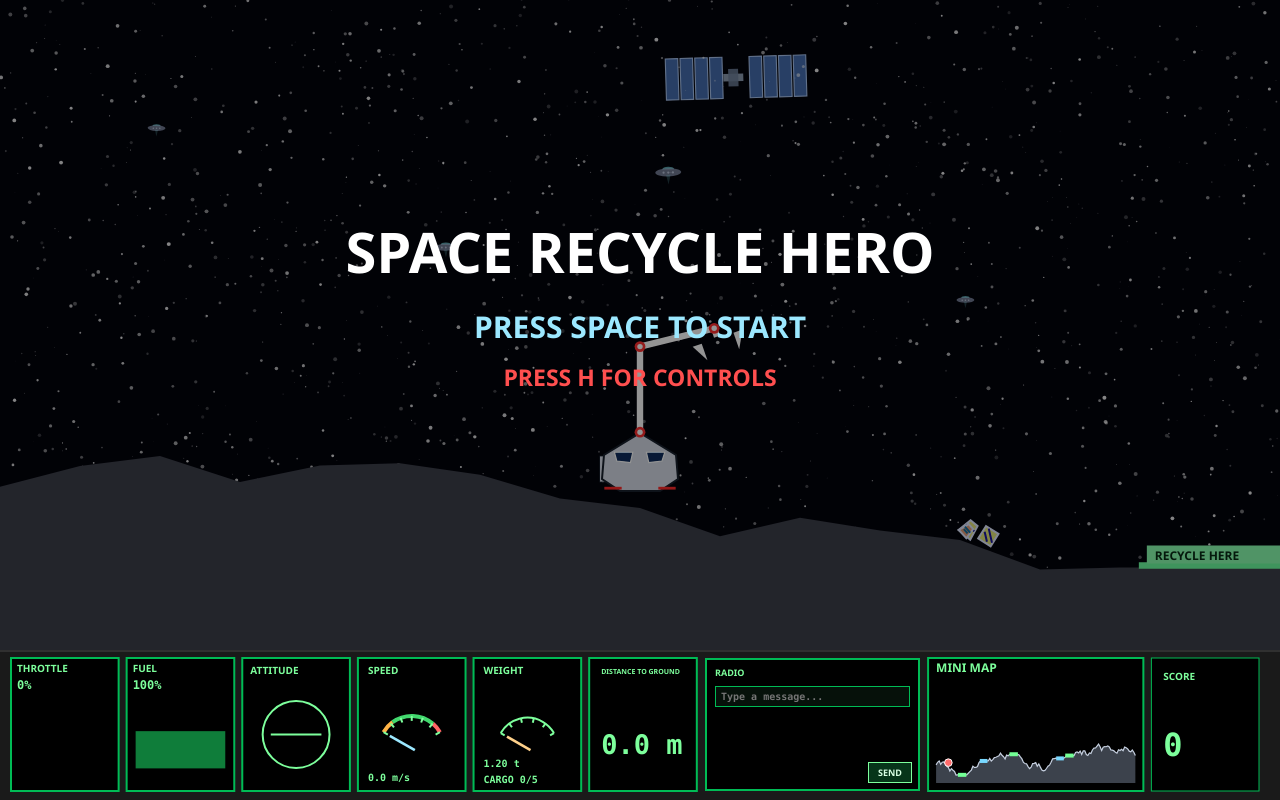
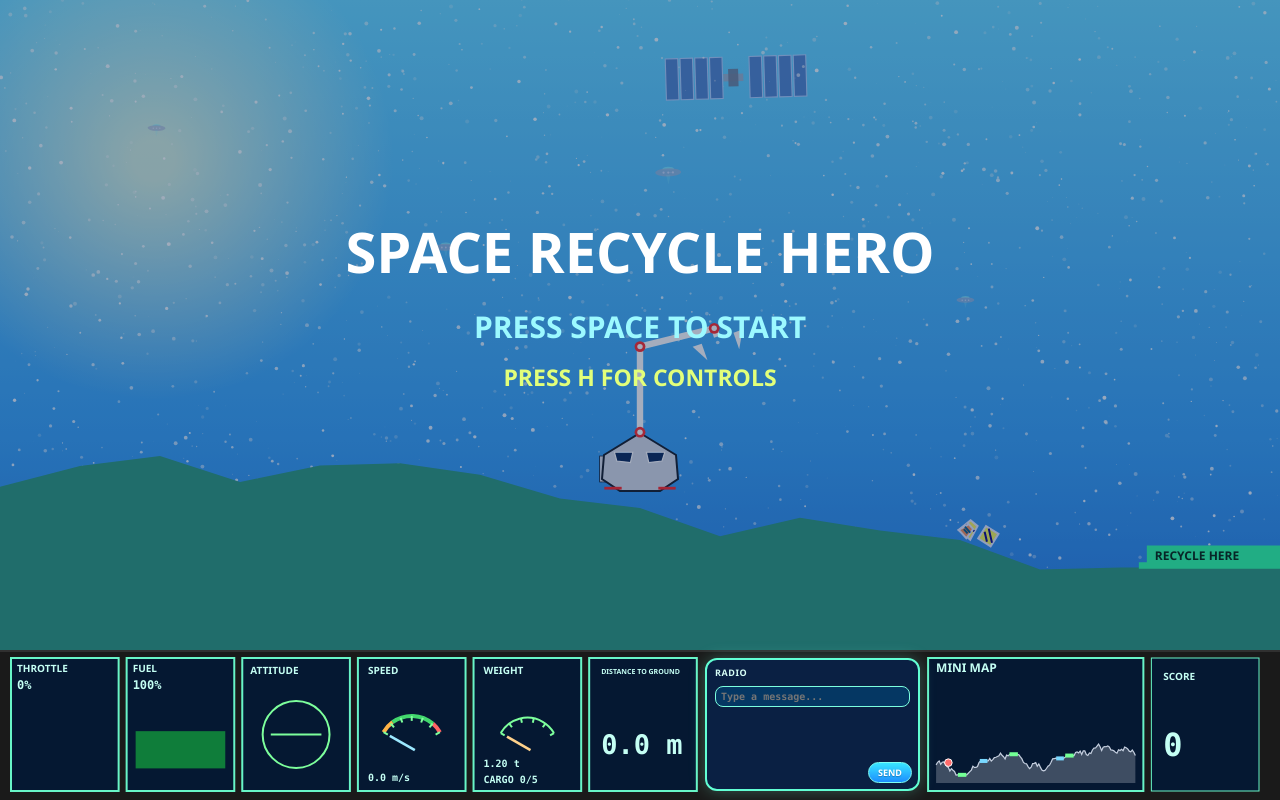
Before and after one commit to ShaneGoodwin501/Space-Recycle-Hero, a plain HTML site: page index.html in a window 1280 px wide. Drawn offline with Linux system fonts and the light colour scheme; animation ran at ten frames a second.

Commit message:
Reimagine game with bright 2026 neon style and richer SFX

```diff
--- a/game.js
+++ b/game.js
@@ -5,6 +5,8 @@
   // Tunable constants
   // =========================
   const CONFIG = {
+    // 2026 neon/bubbly refresh tuning
+
     METER_TO_PX: 40,
     gravity: 1.62,
     thrustMax: 10,
@@ -49,6 +51,20 @@
     trackDriveMaxSpeed: 1.35,
     landingGearTransitionSec: 2,
     trayCapacity: 5,
+  };
+
+
+  const THEME = {
+    skyTop: '#68d9ff',
+    skyBottom: '#1d62d5',
+    cloudGlow: 'rgba(199, 255, 245, 0.35)',
+    terrain: '#2f9a7f',
+    terrainShadow: '#18715c',
+    recycle: '#31ffa5',
+    refuel: '#4fd6ff',
+    panelBg: 'rgba(2, 24, 54, 0.86)',
+    panelStroke: '#68f5c7',
+    panelText: '#c5fff4',
   };
 
   const canvas = document.getElementById('gameCanvas');
@@ -159,6 +175,7 @@
       else if (game.state === 'PLAYING') {
         ship.trayExtended = !ship.trayExtended;
         playTraySealSound(ship.trayExtended);
+        playUiChime('ui');
       }
     }
     if (e.code === 'KeyH') {
@@ -181,10 +198,12 @@
       const canToggleOff = ship.tracksExtended && ship.landed && Math.hypot(ship.vx, ship.vy) < 0.9;
       if (canToggleOn) {
         ship.tracksExtended = true;
+        playUiChime('ui');
         ship.throttle = 0;
         ship.gearExtended = false;
       } else if (canToggleOff) {
         ship.tracksExtended = false;
+        playUiChime('ui');
         ship.gearExtended = true;
         ship.gearSafetyTimer = CONFIG.landingGearTransitionSec + 0.35;
       }
@@ -208,6 +227,7 @@
     if (e.code === 'Escape' && game.state !== 'CRASHED' && game.state !== 'READY') {
       game.paused = !game.paused;
       if (!game.paused) game.showHelp = false;
+      playUiChime('ui');
     }
   }, { passive: false });
   window.addEventListener('pointerdown', unlockAudioFromUserGesture, { passive: true });
@@ -323,7 +343,7 @@
       a: Math.random() * 0.72 + 0.18,
     }));
 
-    const palette = ['#5f7cff', '#d39bff', '#ffd38a', '#8de4ff', '#9ad2ff'];
+    const palette = ['#1cf0ff', '#6cf9a5', '#8cb6ff', '#ffd86b', '#63fff0'];
     planets = Array.from({ length: CONFIG.planetCount }, () => ({
       x: Math.random() * CONFIG.worldWidth,
       y: Math.random() * 68 - 14,
@@ -457,8 +477,8 @@
       r: type.r,
       mass: type.mass,
       points: type.points,
-      color: `hsl(${hue} 68% 68%)`,
-      accent: `hsl(${(hue + 180) % 360} 78% 36%)`,
+      color: `hsl(${hue} 88% 66%)`,
+      accent: `hsl(${(hue + 180) % 360} 88% 30%)`,
       type: type.name,
       shape: cargoShapes[shapeIndex % cargoShapes.length],
       grabbed: false,
@@ -524,6 +544,8 @@
     audio: null,
     supplyShips: [],
     supplySpawnTimer: CONFIG.supplyShipIntervalSec,
+    lastRefuelChimeFuel: 0,
+    wasLanded: true,
     radioMessage: { text: '', timer: 0 },
   };
 
@@ -614,7 +636,7 @@
       ctx.fill();
       ctx.fillStyle = '#6f7f96';
       ctx.fillRect(-16, -2, 20, 4);
-      ctx.fillStyle = '#9ce8ff';
+      ctx.fillStyle = '#9cf9ff';
       ctx.fillRect(5, -1, 12, 2);
       ctx.restore();
     }
@@ -673,6 +695,9 @@
     game.camera.x = ship.x;
     game.camera.y = ship.y - 6;
     game.state = 'PLAYING';
+    game.wasLanded = true;
+    game.lastRefuelChimeFuel = 0;
+    playUiChime('start');
     game.showHelp = false;
     initAudio();
   }
@@ -886,6 +911,54 @@
     thud.stop(now + 0.18);
   }
 
+
+
+  function playUiChime(kind = 'ui') {
+    const a = game.audio;
+    if (!a) return;
+    const now = a.ctx.currentTime;
+    const osc = a.ctx.createOscillator();
+    const gain = a.ctx.createGain();
+    osc.type = 'triangle';
+    const pairs = {
+      ui: [520, 680],
+      start: [430, 860],
+      pickup: [780, 1180],
+      landing: [600, 760],
+      score: [740, 1040],
+      refuel: [490, 710],
+    };
+    const [f1, f2] = pairs[kind] || pairs.ui;
+    osc.frequency.setValueAtTime(f1, now);
+    osc.frequency.exponentialRampToValueAtTime(f2, now + 0.12);
+    gain.gain.setValueAtTime(0.0001, now);
+    gain.gain.linearRampToValueAtTime(0.05, now + 0.015);
+    gain.gain.exponentialRampToValueAtTime(0.0001, now + 0.16);
+    osc.connect(gain);
+    gain.connect(a.master);
+    osc.start(now);
+    osc.stop(now + 0.18);
+  }
+
+  function playScoreCelebration(points = 100) {
+    const a = game.audio;
+    if (!a) return;
+    const now = a.ctx.currentTime;
+    const tones = points >= 200 ? [740, 980, 1320] : [620, 840, 1040];
+    tones.forEach((f, i) => {
+      const osc = a.ctx.createOscillator();
+      const gain = a.ctx.createGain();
+      osc.type = 'square';
+      osc.frequency.setValueAtTime(f, now + i * 0.04);
+      gain.gain.setValueAtTime(0.0001, now + i * 0.04);
+      gain.gain.linearRampToValueAtTime(0.045, now + i * 0.04 + 0.01);
+      gain.gain.exponentialRampToValueAtTime(0.0001, now + i * 0.04 + 0.12);
+      osc.connect(gain);
+      gain.connect(a.master);
+      osc.start(now + i * 0.04);
+      osc.stop(now + i * 0.04 + 0.13);
+    });
+  }
   function updateAudio() {
     const a = game.audio;
     if (!a) return;
@@ -1296,6 +1369,7 @@
       ship.settleLock = true;
     }
 
+    const wasLandedFrame = ship.landed;
     ship.landed = (tracksDriving && hasSkid) || (hasSkid && angleOk && speedOk && (verticalOk || ship.settleLock)) || (!tracksDriving && hullHitTerrain && speed < CONFIG.landingMaxSpeed * CONFIG.impactRobustness);
     const liftOffRequested = !tracksDriving && !tracksLock && ship.throttle >= 0.2 && ship.fuel > 0;
     if (ship.landed && liftOffRequested) {
@@ -1346,8 +1420,14 @@
     // Refuel only with safe skid landing on refuel pad.
     if (ship.landed) {
       const refuel = terrain.pads.find(p => p.kind === 'refuel' && Math.abs(ship.x - p.x) <= p.w * 0.45);
-      if (refuel) ship.fuel = clamp(ship.fuel + 100 * dt, 0, 100);
-    }
+      if (refuel) {
+        const before = ship.fuel;
+        ship.fuel = clamp(ship.fuel + 100 * dt, 0, 100);
+        if (Math.floor(ship.fuel / 12) > Math.floor(before / 12)) playUiChime('refuel');
+      }
+    }
+
+    if (!wasLandedFrame && ship.landed) playUiChime('landing');
   }
 
   function updateCargo(dt) {
@@ -1385,6 +1465,7 @@
         if (pick) {
           pick.grabbed = true;
           ship.grabbedCargo = pick.id;
+          playUiChime('pickup');
         }
       }
     }
@@ -1492,6 +1573,7 @@
       if (!ship.storedCargoIds.includes(c.id)) {
         ship.storedCargoIds.push(c.id);
         ship.cargoMass += c.mass;
+        playUiChime('pickup');
       }
     }
 
@@ -1516,6 +1598,7 @@
             if (!ship.storedCargoIds.includes(c.id)) {
               ship.storedCargoIds.push(c.id);
               ship.cargoMass += c.mass;
+              playUiChime('pickup');
             }
           }
         }
@@ -1575,6 +1658,7 @@
         c.targetX = pad.x + pad.w * 0.36;
         c.targetY = pad.y - 0.65;
         game.score += c.points;
+        playScoreCelebration(c.points);
       }
     }
 
@@ -1649,7 +1733,17 @@
   }
 
   function drawBackground() {
-    ctx.fillStyle = '#02030b';
+    const sky = ctx.createLinearGradient(0, 0, 0, H);
+    sky.addColorStop(0, THEME.skyTop);
+    sky.addColorStop(0.55, '#39a2f5');
+    sky.addColorStop(1, THEME.skyBottom);
+    ctx.fillStyle = sky;
+    ctx.fillRect(0, 0, W, H);
+
+    const sun = ctx.createRadialGradient(W * 0.12, H * 0.2, 20, W * 0.12, H * 0.2, Math.min(W, H) * 0.3);
+    sun.addColorStop(0, 'rgba(255,255,210,0.72)');
+    sun.addColorStop(1, 'rgba(255,255,210,0)');
+    ctx.fillStyle = sun;
     ctx.fillRect(0, 0, W, H);
 
     // Animated background set pieces: floating ISS and decorative UFOs (visual only, non-interactive).
@@ -1780,14 +1874,14 @@
     ctx.lineTo(end.x, gameplayH + 30);
     ctx.lineTo(first.x, gameplayH + 30);
     ctx.closePath();
-    ctx.fillStyle = '#3c3f4a';
+    ctx.fillStyle = THEME.terrain;
     ctx.fill();
 
     for (const pad of terrain.pads) {
       const left = toScreen(pad.x - pad.w / 2, pad.y);
       const right = toScreen(pad.x + pad.w / 2, pad.y);
 
-      ctx.strokeStyle = pad.kind === 'recycle' ? '#6cff9f' : '#66d7ff';
+      ctx.strokeStyle = pad.kind === 'recycle' ? THEME.recycle : THEME.refuel;
       ctx.lineWidth = 6.4;
       ctx.beginPath();
       ctx.moveTo(left.x, left.y - 2);
@@ -1795,12 +1889,12 @@
       ctx.stroke();
 
       const b = toScreen(pad.x + pad.w * 0.35, pad.y - 0.1);
-      ctx.fillStyle = '#7f858f';
+      ctx.fillStyle = '#7de6c5';
       ctx.fillRect(b.x, b.y - 42, 40, 42);
 
-      ctx.fillStyle = '#121419';
+      ctx.fillStyle = '#0c3663';
       ctx.fillRect(b.x + 10, b.y - 33, 20, 12);
-      ctx.fillStyle = '#d8dee9';
+      ctx.fillStyle = '#d6fff5';
       ctx.font = 'bold 12px Segoe UI';
       if (pad.kind === 'recycle') {
         ctx.fillStyle = '#6f7782';
@@ -1812,12 +1906,12 @@
         ctx.lineTo(b.x, b.y - 12);
         ctx.closePath();
         ctx.fill();
-        ctx.fillStyle = '#8affb0';
+        ctx.fillStyle = THEME.recycle;
         ctx.fillRect(left.x + 8, left.y - 22, Math.max(120, right.x - left.x - 16), 18);
         ctx.fillStyle = '#082b15';
         ctx.fillText('RECYCLE HERE', left.x + 16, left.y - 8);
       } else {
-        ctx.fillStyle = '#8ecfff';
+        ctx.fillStyle = THEME.refuel;
         ctx.fillRect(left.x + 10, left.y - 20, Math.max(95, right.x - left.x - 20), 16);
         ctx.fillStyle = '#06293e';
         ctx.fillText('REFUEL', left.x + 22, left.y - 8);
@@ -1952,7 +2046,7 @@
     ctx.fillRect((tr.x + trayVisualW) * m - trayEdgeW, trayVisualY * m, trayEdgeW, trayVisualH * m);
 
     if (ship.traySlide > 0.2) {
-      ctx.fillStyle = '#000000';
+      ctx.fillStyle = '#0f3364';
       ctx.textAlign = 'center';
       ctx.textBaseline = 'middle';
       ctx.font = `700 ${Math.max(10, Math.floor(0.21 * m))}px "Segoe UI", Arial, sans-serif`;
@@ -2268,14 +2362,14 @@
       const padX = Math.max(6, Math.floor(8 * uiScale));
       const maxTextW = Math.max(18, w - padX * 2);
       const valueText = `${Math.round(value * 100)}${unit}`;
-      ctx.fillStyle = '#000';
+      ctx.fillStyle = THEME.panelBg;
       ctx.fillRect(x, panelY, w, panelH);
-      ctx.strokeStyle = '#0b5';
+      ctx.strokeStyle = THEME.panelStroke;
       ctx.strokeRect(x, panelY, w, panelH);
       ctx.fillStyle = '#0f7d3a';
       const fillW = Math.max(0, Math.min(1, value)) * (w - 18);
       ctx.fillRect(x + 9, panelY + panelH * 0.55, fillW, panelH * 0.28);
-      ctx.fillStyle = '#7dff9c';
+      ctx.fillStyle = THEME.panelText;
       drawFittedText(label, x + padX, panelY + Math.max(14, Math.floor(20 * uiScale)), maxTextW, Math.max(10, Math.floor(14 * uiScale)), 7, 'Segoe UI');
       drawFittedText(valueText, x + padX, panelY + Math.max(30, Math.floor(44 * uiScale)), maxTextW, Math.max(11, Math.floor(18 * uiScale)), 8, 'Consolas, monospace');
     }
@@ -2319,9 +2413,9 @@
     const attitudeX = cursorX;
     const gx = attitudeX + attitudePanelW / 2;
     const gy = panelY + panelH / 2 + 10;
-    ctx.fillStyle = '#000';
+    ctx.fillStyle = THEME.panelBg;
     ctx.fillRect(attitudeX, panelY, attitudePanelW, panelH);
-    ctx.strokeStyle = '#0b5';
+    ctx.strokeStyle = THEME.panelStroke;
     ctx.strokeRect(attitudeX, panelY, attitudePanelW, panelH);
     ctx.strokeStyle = '#7dff9c';
     ctx.lineWidth = 2;
@@ -2337,7 +2431,7 @@
     ctx.lineTo(gaugeSize * 0.28, 0);
     ctx.stroke();
     ctx.restore();
-    ctx.fillStyle = '#7dff9c';
+    ctx.fillStyle = THEME.panelText;
     drawFittedText('ATTITUDE', attitudeX + 8, panelY + 16, Math.max(18, attitudePanelW - 16), Math.max(10, Math.floor(13 * uiScale)), 7, 'Segoe UI');
     cursorX += attitudePanelW + gap;
 
@@ -2356,9 +2450,9 @@
     const redStartAng = lerp(speedStartAng, speedEndAng, redNorm);
     const speedAng = lerp(speedStartAng, speedEndAng, speedNorm);
 
-    ctx.fillStyle = '#000';
+    ctx.fillStyle = THEME.panelBg;
     ctx.fillRect(speedX, panelY, speedW, panelH);
-    ctx.strokeStyle = '#0b5';
+    ctx.strokeStyle = THEME.panelStroke;
     ctx.strokeRect(speedX, panelY, speedW, panelH);
 
     const speedRadius = gaugeSize * 0.36;
@@ -2403,7 +2497,7 @@
     ctx.stroke();
     ctx.restore();
 
-    ctx.fillStyle = '#7dff9c';
+    ctx.fillStyle = THEME.panelText;
     const speedPadX = 10;
     const speedTextW = Math.max(18, speedW - speedPadX * 2);
     drawFittedText('SPEED', speedX + speedPadX, panelY + 16, speedTextW, Math.max(10, Math.floor(13 * uiScale)), 7, 'Segoe UI');
@@ -2422,9 +2516,9 @@
     const weightEndAng = Math.PI * (11 / 6);
     const weightAng = lerp(weightStartAng, weightEndAng, weightNorm);
 
-    ctx.fillStyle = '#000';
+    ctx.fillStyle = THEME.panelBg;
     ctx.fillRect(weightX, panelY, weightW, panelH);
-    ctx.strokeStyle = '#0b5';
+    ctx.strokeStyle = THEME.panelStroke;
     ctx.strokeRect(weightX, panelY, weightW, panelH);
     ctx.strokeStyle = '#7dff9c';
     ctx.lineWidth = 2;
@@ -2454,7 +2548,7 @@
     ctx.stroke();
     ctx.restore();
 
-    ctx.fillStyle = '#7dff9c';
+    ctx.fillStyle = THEME.panelText;
     const weightPadX = 10;
     const weightTextW = Math.max(18, weightW - weightPadX * 2);
     drawFittedText('WEIGHT', weightX + weightPadX, panelY + 16, weightTextW, Math.max(10, Math.floor(13 * uiScale)), 7, 'Segoe UI');
@@ -2463,15 +2557,15 @@
     cursorX += weightW + gap;
 
     const dX = cursorX;
-    ctx.fillStyle = '#000';
+    ctx.fillStyle = THEME.panelBg;
     ctx.fillRect(dX, panelY, distW, panelH);
-    ctx.strokeStyle = '#0b5';
+    ctx.strokeStyle = THEME.panelStroke;
     ctx.strokeRect(dX, panelY, distW, panelH);
     const dist = distanceToGroundMeters();
     const distPadX = 12;
     const distLabelMaxW = Math.max(18, distW - distPadX * 2);
     const distValue = `${dist.toFixed(1)} m`;
-    ctx.fillStyle = '#7dff9c';
+    ctx.fillStyle = THEME.panelText;
     const distLabelSize = fitFontSize(
       'DISTANCE TO GROUND',
       distLabelMaxW,
@@ -2493,11 +2587,11 @@
 
     const scoreX = cursorX;
     const scoreW = panelW(panelWeights.score);
-    ctx.fillStyle = '#000';
+    ctx.fillStyle = THEME.panelBg;
     ctx.fillRect(scoreX, panelY, scoreW, panelH);
-    ctx.strokeStyle = '#0b5';
+    ctx.strokeStyle = THEME.panelStroke;
     ctx.strokeRect(scoreX, panelY, scoreW, panelH);
-    ctx.fillStyle = '#7dff9c';
+    ctx.fillStyle = THEME.panelText;
     const scorePadX = 12;
     const scoreTextW = Math.max(18, scoreW - scorePadX * 2);
     drawFittedText('SCORE', scoreX + scorePadX, panelY + 22, scoreTextW, Math.max(10, Math.floor(15 * uiScale)), 7, 'Segoe UI');
@@ -2522,9 +2616,9 @@
     const mapWorldX = (x) => mapX + (x / CONFIG.worldWidth) * mapW;
     const mapWorldY = (y) => mapY + ((y - mapTopWorldY) / Math.max(0.01, mapBottomWorldY - mapTopWorldY)) * mapH;
 
-    ctx.fillStyle = '#000';
+    ctx.fillStyle = THEME.panelBg;
     ctx.fillRect(panelX, panelY, panelW, panelH);
-    ctx.strokeStyle = '#0b5';
+    ctx.strokeStyle = THEME.panelStroke;
     ctx.lineWidth = 2;
     ctx.strokeRect(panelX, panelY, panelW, panelH);
 
@@ -2564,7 +2658,7 @@
     ctx.lineWidth = 1;
     ctx.stroke();
 
-    ctx.fillStyle = '#7dff9c';
+    ctx.fillStyle = THEME.panelText;
     ctx.font = 'bold 12px Segoe UI';
     ctx.textAlign = 'left';
     ctx.fillText('MINI MAP', panelX + 8, panelY + 14);
@@ -2749,7 +2843,7 @@
     ctx.fillText('SPACE RECYCLE HERO', contentX, y);
     y += titleSize + Math.floor(clamp(6 * uiScale, 4, 10));
 
-    ctx.fillStyle = '#9ce8ff';
+    ctx.fillStyle = '#9cf9ff';
     ctx.font = `700 ${subtitleSize}px Segoe UI`;
     ctx.fillText('MISSION CONTROLS', contentX, y);
     y += subtitleSize + Math.floor(clamp(10 * uiScale, 8, 14));
@@ -2915,7 +3009,7 @@
     }
 
     if (game.state === 'READY') {
-      ctx.fillStyle = 'rgba(0,0,0,0.42)';
+      ctx.fillStyle = 'rgba(7, 29, 74, 0.36)';
       ctx.fillRect(0, 0, W, H);
 
       const gameplayH = getGameplayHeight();
@@ -2938,10 +3032,10 @@
       ctx.font = `bold ${titleSize}px Segoe UI`;
       ctx.fillText('SPACE RECYCLE HERO', W / 2, titleY);
       ctx.font = `bold ${subSize}px Segoe UI`;
-      ctx.fillStyle = '#9ce8ff';
+      ctx.fillStyle = '#9cf9ff';
       ctx.fillText('PRESS SPACE TO START', W / 2, subY);
 
-      ctx.fillStyle = '#ff4f4f';
+      ctx.fillStyle = '#e2ff7a';
       ctx.font = `bold ${Math.max(14, Math.round(subSize * 0.78))}px Segoe UI`;
       ctx.fillText('PRESS H FOR CONTROLS', W / 2, subY + Math.max(30, subSize * 1.6));
       ctx.textAlign = 'left';
--- a/style.css
+++ b/style.css
@@ -1,9 +1,19 @@
+:root {
+  --bg-ocean-1: #67dfff;
+  --bg-ocean-2: #2e8eff;
+  --bg-ocean-3: #1a4cb9;
+  --hud-bg: rgba(8, 34, 76, 0.84);
+  --hud-border: #62ffd4;
+  --hud-text: #d8fff7;
+  --hud-accent: #98fff0;
+}
+
 html, body {
   margin: 0;
   width: 100%;
   height: 100%;
   overflow: hidden;
-  background: #000;
+  background: radial-gradient(circle at 20% 12%, #a8f8ff 0%, var(--bg-ocean-1) 20%, var(--bg-ocean-2) 55%, var(--bg-ocean-3) 100%);
   font-family: "Segoe UI", Tahoma, sans-serif;
 }
 
@@ -15,7 +25,7 @@ body {
   display: block;
   width: 100vw;
   height: 100vh;
-  background: radial-gradient(circle at 20% 20%, #090c2c 0%, #000 65%);
+  background: linear-gradient(180deg, #6ee0ff 0%, #2380f2 52%, #1c53c7 100%);
 }
 
 #radioHud {
@@ -23,9 +33,11 @@ body {
   display: none;
   box-sizing: border-box;
   padding: 8px 10px;
-  background: #000;
-  border: 2px solid #0b5;
-  color: #7dff9c;
+  background: var(--hud-bg);
+  border: 2px solid var(--hud-border);
+  color: var(--hud-text);
+  border-radius: 12px;
+  box-shadow: 0 0 16px rgba(120, 255, 224, 0.28);
   pointer-events: auto;
   z-index: 2;
 }
@@ -35,16 +47,18 @@ body {
   font-size: 12px;
   font-weight: 700;
   margin-bottom: 4px;
+  letter-spacing: 0.06em;
 }
 
 #radioInput {
   width: 100%;
   box-sizing: border-box;
   padding: 5px 7px;
-  border: 1px solid #0b5;
-  background: #06110a;
-  color: #7dff9c;
-  font: 600 13px "Consolas", monospace;
+  border: 1px solid #7bffdf;
+  border-radius: 8px;
+  background: rgba(6, 57, 102, 0.95);
+  color: var(--hud-text);
+  font: 700 13px "Consolas", monospace;
   outline: none;
 }
 
@@ -53,15 +67,17 @@ body {
   right: 8px;
   bottom: 8px;
   padding: 4px 12px;
-  border: 1px solid #7dff9c;
-  background: #07351a;
-  color: #d8ffe3;
+  border: 1px solid #7dfff5;
+  border-radius: 999px;
+  background: linear-gradient(180deg, #39e6ff, #1c8eff);
+  color: #fff;
+  text-shadow: 0 1px 1px rgba(0,0,0,0.25);
   font: 700 12px "Segoe UI", Tahoma, sans-serif;
   cursor: pointer;
 }
 
 #radioSend:hover,
 #radioSend:focus-visible {
-  background: #0b5;
+  background: linear-gradient(180deg, #6effdb, #27a3ff);
   color: #fff;
 }
```
Also changed, not shown: index.html (+1 -1 lines), README.md.
